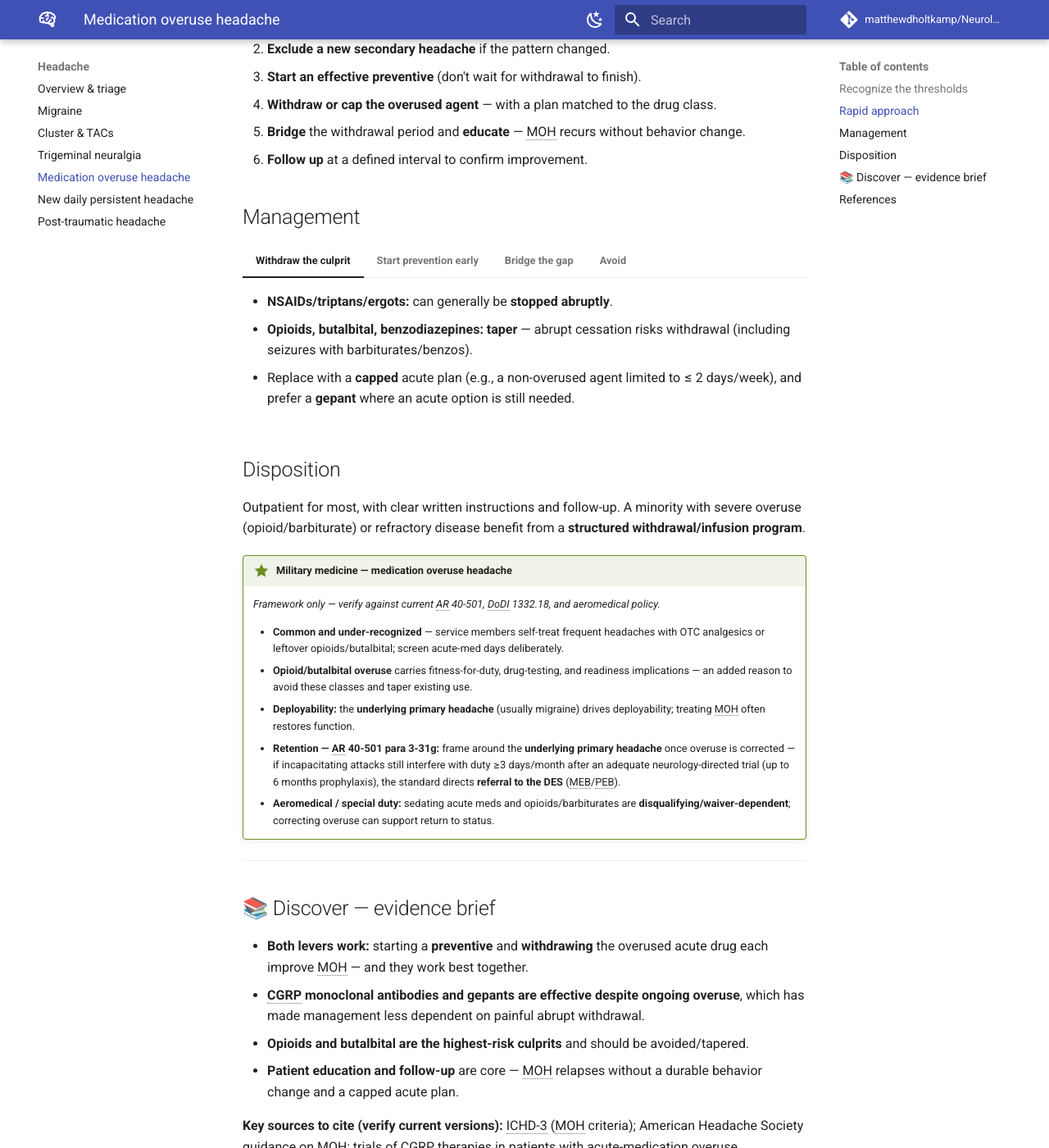
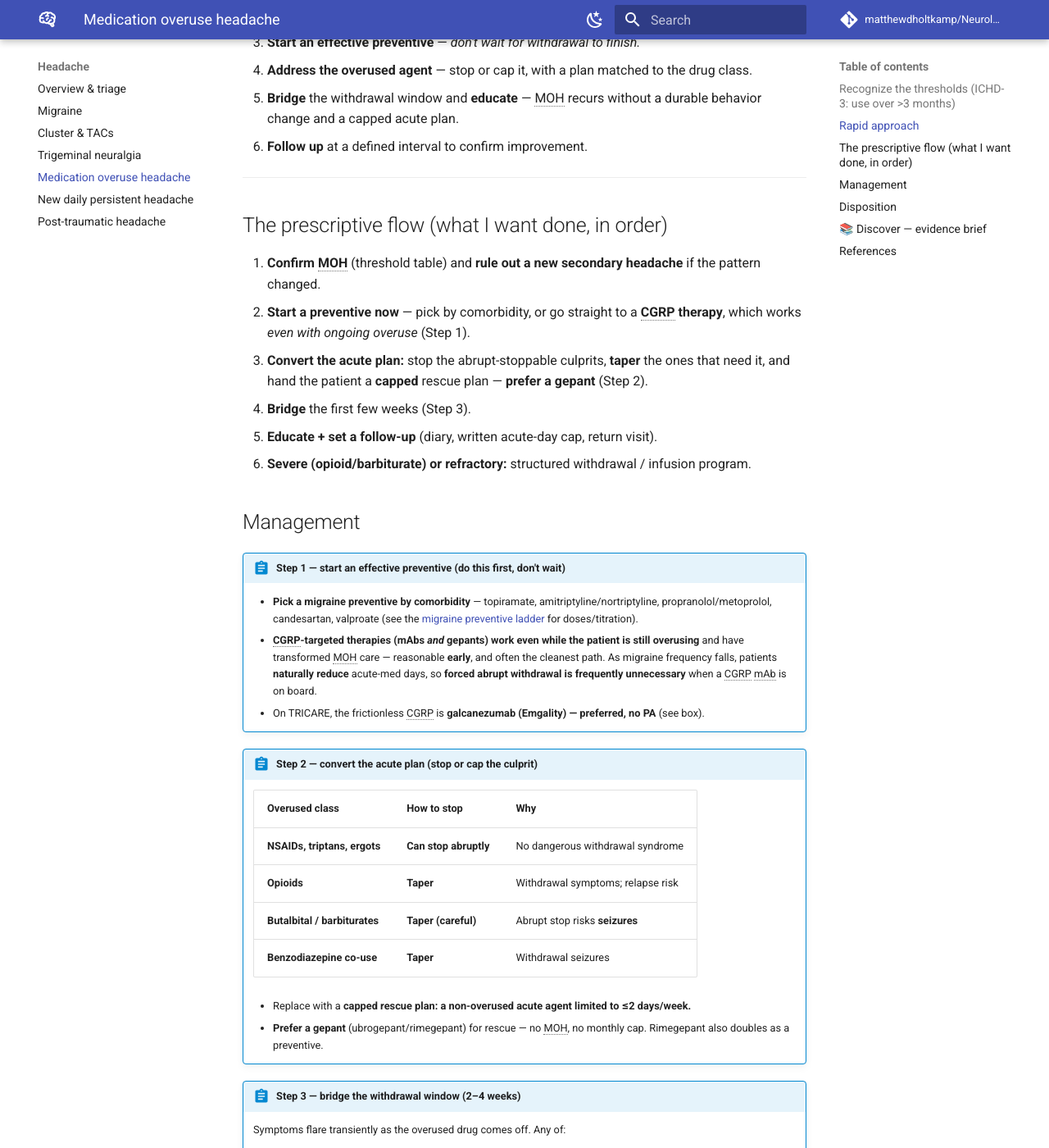
Before and after one commit to matthewdholtkamp/Neurology, an MkDocs documentation site: the page built from docs/headache/medication-overuse.md, in a window 1280 px wide and 1400 px high, scrolled down 1113 px. Shown: the whole window at 82% size. Built offline with MkDocs 1.6.1 and Material for MkDocs 9.7.7, drawn with Linux system fonts in a browser that asks for light colours; comment, search, counter and statistics services are not loaded; some of the changed text lies outside the part shown.

Commit message:
Rebuild MOH page into tiered prescriptive style
Prescriptive 'what I want done, in order' flow; tiered order-set boxes:
Step 1 start preventive early (comorbidity picks + CGRP, effective despite
overuse); Step 2 convert acute plan (abrupt-stop vs taper table, capped rescue,
prefer gepant); Step 3 bridge therapy with doses. Add modern reframe that CGRP
mAbs work without mandatory abrupt withdrawal (MOTS + real-world evidence),
TRICARE note, cross-links to migraine ladders, linked references.

Co-Authored-By: Claude Fable 5 <noreply@anthropic.com>

```diff
--- a/docs/headache/medication-overuse.md
+++ b/docs/headache/medication-overuse.md
@@ -3,70 +3,109 @@
 <span class="reviewed-stamp">Last reviewed: July 2026</span>
 
 **One-liner:** in a patient with a **pre-existing primary headache**, frequent use of acute
-headache medication drives headaches to **≥ 15 days/month** — both a complication and a
-self-perpetuating engine. Recognizing it is half the treatment; the other half is starting a
-preventive while unwinding the overused drug.
+headache medication drives headaches to **≥15 days/month** — both a complication and a
+self-perpetuating engine. Recognizing it is half the treatment; the other half is **starting an
+effective preventive while unwinding the overused drug.**
 
 !!! danger "🚩 Don't diagnose MOH until you've excluded a new secondary headache"
     A patient whose headaches suddenly escalated may have a new process (mass, CVST, intracranial
     hypertension). If the **pattern changed** or there are any [red flags](index.md), work it up
     before attributing everything to medication overuse.
 
-## Recognize the thresholds
-
-Overuse is defined by **days/month of use over > 3 months**:
+## Recognize the thresholds (ICHD-3: use over >3 months)
 
 | Acute medication | Overuse threshold |
 |---|---|
-| Simple analgesics (NSAIDs, acetaminophen) | **≥ 15 days/month** |
-| Triptans | **≥ 10 days/month** |
-| Ergots | **≥ 10 days/month** |
-| Opioids | **≥ 10 days/month** |
-| Butalbital-containing combinations | **≥ 10 days/month** (worst offender) |
-| Combination analgesics | **≥ 10 days/month** |
+| Simple analgesics (NSAIDs, acetaminophen) | **≥15 days/month** |
+| Triptans | **≥10 days/month** |
+| Ergots | **≥10 days/month** |
+| Opioids | **≥10 days/month** |
+| Butalbital-containing combinations | **≥10 days/month** (worst offender) |
+| Combination analgesics | **≥10 days/month** |
 
-**Gepants (ubrogepant, rimegepant, atogepant) do not cause MOH** and are useful acute agents in
-this population.
+**Gepants (ubrogepant, rimegepant, atogepant) do not cause MOH** and carry **no monthly cap** —
+they are the acute agent of choice in this population.
 
 ## Rapid approach
 
-1. **Count acute-med days** every headache visit — this is the screening question people forget.
+1. **Count acute-med days** at every headache visit — the screening question people forget.
 2. **Exclude a new secondary headache** if the pattern changed.
-3. **Start an effective preventive** (don't wait for withdrawal to finish).
-4. **Withdraw or cap the overused agent** — with a plan matched to the drug class.
-5. **Bridge** the withdrawal period and **educate** — MOH recurs without behavior change.
+3. **Start an effective preventive** — *don't wait for withdrawal to finish.*
+4. **Address the overused agent** — stop or cap it, with a plan matched to the drug class.
+5. **Bridge** the withdrawal window and **educate** — MOH recurs without a durable behavior change
+   and a capped acute plan.
 6. **Follow up** at a defined interval to confirm improvement.
+
+---
+
+## The prescriptive flow (what I want done, in order)
+
+1. **Confirm MOH** (threshold table) and **rule out a new secondary headache** if the pattern changed.
+2. **Start a preventive now** — pick by comorbidity, or go straight to a **CGRP therapy**, which
+   works *even with ongoing overuse* (Step 1).
+3. **Convert the acute plan:** stop the abrupt-stoppable culprits, **taper** the ones that need it,
+   and hand the patient a **capped** rescue plan — **prefer a gepant** (Step 2).
+4. **Bridge** the first few weeks (Step 3).
+5. **Educate + set a follow-up** (diary, written acute-day cap, return visit).
+6. **Severe (opioid/barbiturate) or refractory:** structured withdrawal / infusion program.
 
 ## Management
 
-=== "Withdraw the culprit"
-    - **NSAIDs/triptans/ergots:** can generally be **stopped abruptly**.
-    - **Opioids, butalbital, benzodiazepines:** **taper** — abrupt cessation risks withdrawal
-      (including seizures with barbiturates/benzos).
-    - Replace with a **capped** acute plan (e.g., a non-overused agent limited to ≤ 2 days/week),
-      and prefer a **gepant** where an acute option is still needed.
+!!! orderset "Step 1 — start an effective preventive (do this first, don't wait)"
+    - **Pick a migraine preventive by comorbidity** — topiramate, amitriptyline/nortriptyline,
+      propranolol/metoprolol, candesartan, valproate (see the
+      [migraine preventive ladder](migraine.md#preventive-treatment-the-ladder) for doses/titration).
+    - **CGRP-targeted therapies (mAbs *and* gepants) work even while the patient is still overusing**
+      and have transformed MOH care — reasonable **early**, and often the cleanest path. As migraine
+      frequency falls, patients **naturally reduce** acute-med days, so **forced abrupt withdrawal is
+      frequently unnecessary** when a CGRP mAb is on board.
+    - On TRICARE, the frictionless CGRP is **galcanezumab (Emgality) — preferred, no PA** (see box).
 
-=== "Start prevention early"
-    - Choose a migraine preventive by comorbidity (topiramate, amitriptyline, propranolol,
-      candesartan).
-    - **CGRP-targeted therapies (mAbs and gepants) are effective even with ongoing overuse** and
-      have simplified MOH management — reasonable early when first-line fails.
+!!! orderset "Step 2 — convert the acute plan (stop or cap the culprit)"
+    | Overused class | How to stop | Why |
+    |---|---|---|
+    | **NSAIDs, triptans, ergots** | **Can stop abruptly** | No dangerous withdrawal syndrome |
+    | **Opioids** | **Taper** | Withdrawal symptoms; relapse risk |
+    | **Butalbital / barbiturates** | **Taper (careful)** | Abrupt stop risks **seizures** |
+    | **Benzodiazepine co-use** | **Taper** | Withdrawal seizures |
 
-=== "Bridge the gap"
-    - A short course of a scheduled **NSAID** and **antiemetic** ± a **steroid taper** (evidence
-      mixed) or **DHE** can ease the withdrawal window.
+    - Replace with a **capped rescue plan: a non-overused acute agent limited to ≤2 days/week.**
+    - **Prefer a gepant** (ubrogepant/rimegepant) for rescue — no MOH, no monthly cap. Rimegepant
+      also doubles as a preventive.
 
-=== "Avoid"
-    - **Opioids and butalbital** — they are the highest-risk culprits; don't reach for them, and
-      prioritize tapering patients already on them.
+!!! orderset "Step 3 — bridge the withdrawal window (2–4 weeks)"
+    Symptoms flare transiently as the overused drug comes off. Any of:
+
+    - **Scheduled NSAID:** e.g., **naproxen 500 mg BID × 2–4 weeks** (if not the overused agent),
+      with an **antiemetic** (metoclopramide or prochlorperazine) as needed.
+    - **Greater occipital nerve block** — fast, opioid-sparing, pregnancy-safe.
+    - **Prednisone taper** (e.g., **60 mg tapering over ~6 days**) — **evidence is mixed** (some
+      negative RCTs); reasonable in selected patients, not routine.
+    - **DHE** (per the [ER/status protocol](migraine.md#order-set-status-migrainosus-er)) for a
+      severe withdrawal flare.
+
+!!! warning "Avoid — and taper existing use"
+    **Opioids and butalbital** are the **highest-risk culprits and the least effective** acute
+    drugs. Don't start them; **prioritize tapering** patients already on them. They are also the
+    classes most likely to require a structured withdrawal program.
+
+!!! tip "TRICARE — MOH prescribing"
+    - **Preventives:** oral agents (topiramate, amitriptyline, propranolol, candesartan) are
+      generic/formulary, no PA. **Galcanezumab (Emgality) is the preferred, no-PA CGRP** — the go-to
+      antibody when you want a CGRP early in MOH.
+    - **Rescue:** triptans are formulary; the **gepants (Ubrelvy acute, Qulipta preventive, Nurtec)**
+      require a **PA + neurologist** — but they're the ideal MOH rescue because they carry no cap.
+    - **Bridge:** naproxen, prednisone, antiemetics are all generic/formulary.
 
 ## Disposition
 
-Outpatient for most, with clear written instructions and follow-up. A minority with severe overuse
-(opioid/barbiturate) or refractory disease benefit from a **structured withdrawal/infusion program**.
+Outpatient for most, with **clear written instructions, a capped acute plan, a diary, and a defined
+follow-up.** A minority with severe overuse (**opioid/barbiturate**) or refractory disease benefit
+from a **structured withdrawal / infusion program** (inpatient or day-hospital).
 
 !!! military "Military medicine — medication overuse headache"
-    *Framework only — verify against current AR 40-501, DoDI 1332.18, and aeromedical policy.*
+    *Framework only — verify against current AR 40-501, DoDI 6130.03, DoDI 1332.18, and aeromedical
+    policy.*
 
     - **Common and under-recognized** — service members self-treat frequent headaches with OTC
       analgesics or leftover opioids/butalbital; screen acute-med days deliberately.
@@ -85,20 +124,34 @@ Outpatient for most, with clear written instructions and follow-up. A minority w
 
 ## 📚 Discover — evidence brief
 
-- **Both levers work:** starting a **preventive** and **withdrawing** the overused acute drug each
+- **Both levers work:** starting a **preventive** and **reducing** the overused acute drug each
   improve MOH — and they work best together.
-- **CGRP monoclonal antibodies and gepants are effective despite ongoing overuse**, which has made
-  management less dependent on painful abrupt withdrawal.
-- **Opioids and butalbital are the highest-risk culprits** and should be avoided/tapered.
+- **CGRP monoclonal antibodies and gepants are effective despite ongoing overuse.** Real-world and
+  RCT data show mAbs cut headache and acute-med days **without forced abrupt withdrawal or
+  hospitalization** — patients taper themselves as frequency falls. This has made painful,
+  mandatory "detox" **largely optional** in the CGRP era.
+- **Gepants carry no MOH risk and no monthly cap** — the preferred rescue in this population.
+- **Opioids and butalbital are the highest-risk culprits** and should be avoided/tapered; they are
+  the classes most likely to need a structured withdrawal.
 - **Patient education and follow-up** are core — MOH relapses without a durable behavior change and
   a capped acute plan.
 
-**Key sources to cite (verify current versions):** ICHD-3 (MOH criteria); American Headache Society
-guidance on MOH; trials of CGRP therapies in patients with acute-medication overuse.
+**Key sources:** ICHD-3 (MOH criteria); AHS guidance on MOH; MOTS treatment-strategy trial; trials
+and real-world series of CGRP therapies in patients with acute-medication overuse.
 
 ## References
 
 1. Headache Classification Committee of the International Headache Society. *ICHD-3.*
-2. Current guideline/position statement on medication overuse headache (most recent version).
+2. Schwedt TJ, et al. *Medication Overuse Treatment Strategy (MOTS) trial* — preventive with vs
+   without required discontinuation of the overused drug.
+3. Real-world and RCT evidence that **anti-CGRP mAbs reduce headache and acute-med use in MOH
+   without abrupt withdrawal or hospitalization** (e.g., [Tanei et al., 2024](https://pmc.ncbi.nlm.nih.gov/articles/PMC11693917/)).
+4. **TRICARE / DoD Uniform Formulary:** galcanezumab (Emgality) preferred/no-PA; gepants (Ubrelvy,
+   Qulipta, Nurtec) PA + neurologist; oral preventives and bridge agents generic-formulary. *Verify
+   at the TRICARE Formulary Search.*
 
-*Add DOIs/links as each source is verified at review time.*
+*Verified July 2026: ICHD-3 overuse thresholds (≥15 days/month simple analgesics; ≥10 days/month
+triptans/ergots/opioids/combinations) are current; gepants are not associated with MOH; contemporary
+evidence supports starting a preventive early and shows **CGRP monoclonal antibodies are effective in
+MOH without mandatory abrupt withdrawal.** Service-specific aeromedical/retention specifics warrant
+confirmation before final sign-off.*
```
